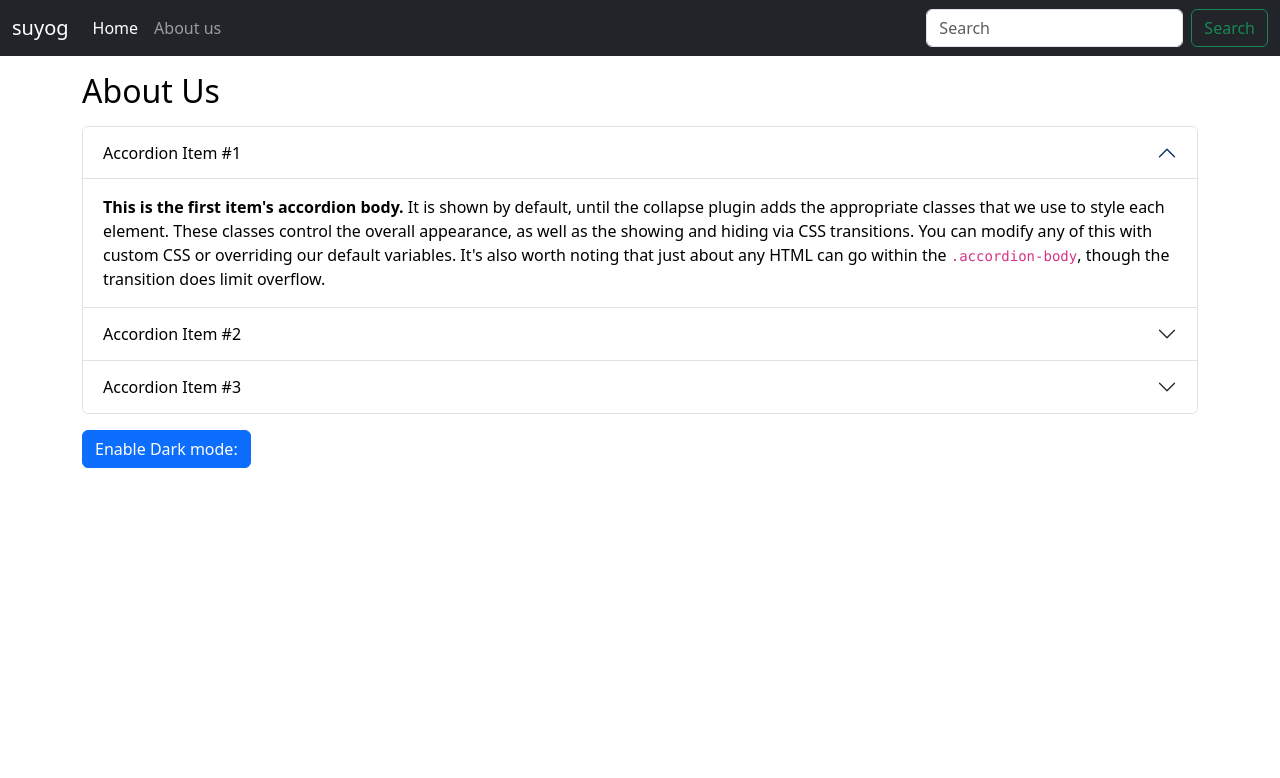
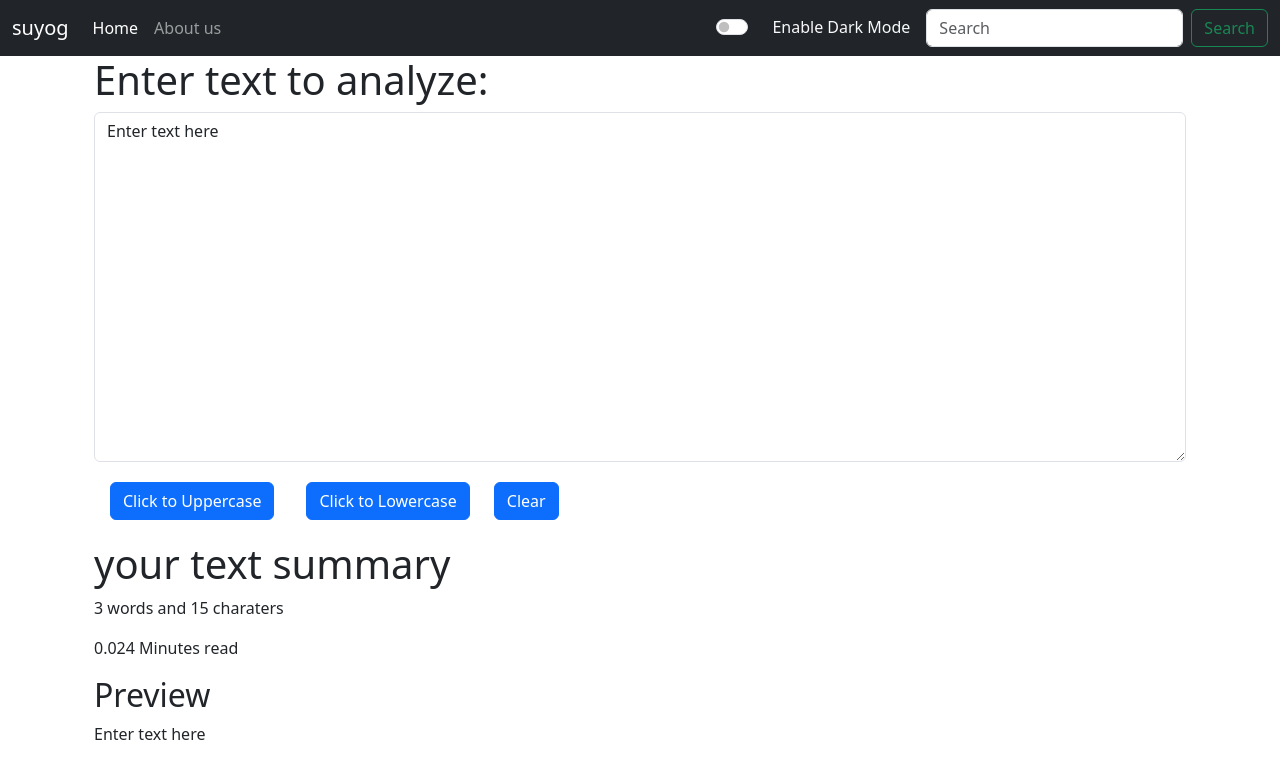
Before and after one commit to suyogit/Text_modifier_reactapp, a React (Create React App) app in the folder my-app/: page / in a window 1280 px wide. Shown: the top 778 px of the page. Built offline with nearby package versions, Linux system fonts and the light colour scheme.

Commit message:
darkmode button inserted

```diff
--- a/my-app/src/App.js
+++ b/my-app/src/App.js
@@ -1,17 +1,19 @@
 //import logo from "./logo.svg";
+import React, { useState } from "react";
 import "./App.css";
-import About from "./components/About";
+// import About from "./components/About";
 import Navbar from "./components/Navbar";
-// import TextForrrm from "./components/TextForrm";
+import TextForrrm from "./components/TextForrm";
 
 function App() {
+  const [mode, setMode] = useState("dark");
   return (
     <>
-      <Navbar title="suyog" about="About us" />
-      {/* <div className="container">
+      <Navbar title="suyog" about="About us" mode={mode} />
+      <div className="container">
         <TextForrrm heading="Enter text to analyze: " />
-      </div> */}
-      <About />
+      </div>
+      {/* <About /> */}
     </>
   );
 }
--- a/my-app/src/components/Navbar.js
+++ b/my-app/src/components/Navbar.js
@@ -2,7 +2,9 @@ import React from "react";
 import PropTypes from "prop-types";
 export default function Navbar(props) {
   return (
-    <nav className="navbar navbar-expand-lg bg-dark navbar-dark ">
+    <nav
+      className={`navbar navbar-expand-lg bg-${props.mode} navbar-${props.mode}`}
+    >
       <div className="container-fluid">
         <a className="navbar-brand" href="/">
           {props.title}
@@ -32,6 +34,20 @@ export default function Navbar(props) {
               </a>
             </li>
           </ul>
+          <div class="form-check form-switch">
+            <input
+              className="form-check-input"
+              type="checkbox"
+              role="switch"
+              id="flexSwitchCheckDefault"
+            />
+            <label
+              className="form-check-label  mx-3 text-light"
+              for="flexSwitchCheckDefault"
+            >
+              Enable Dark Mode
+            </label>
+          </div>
           <form className="d-flex" role="search">
             <input
               className="form-control me-2"
```
